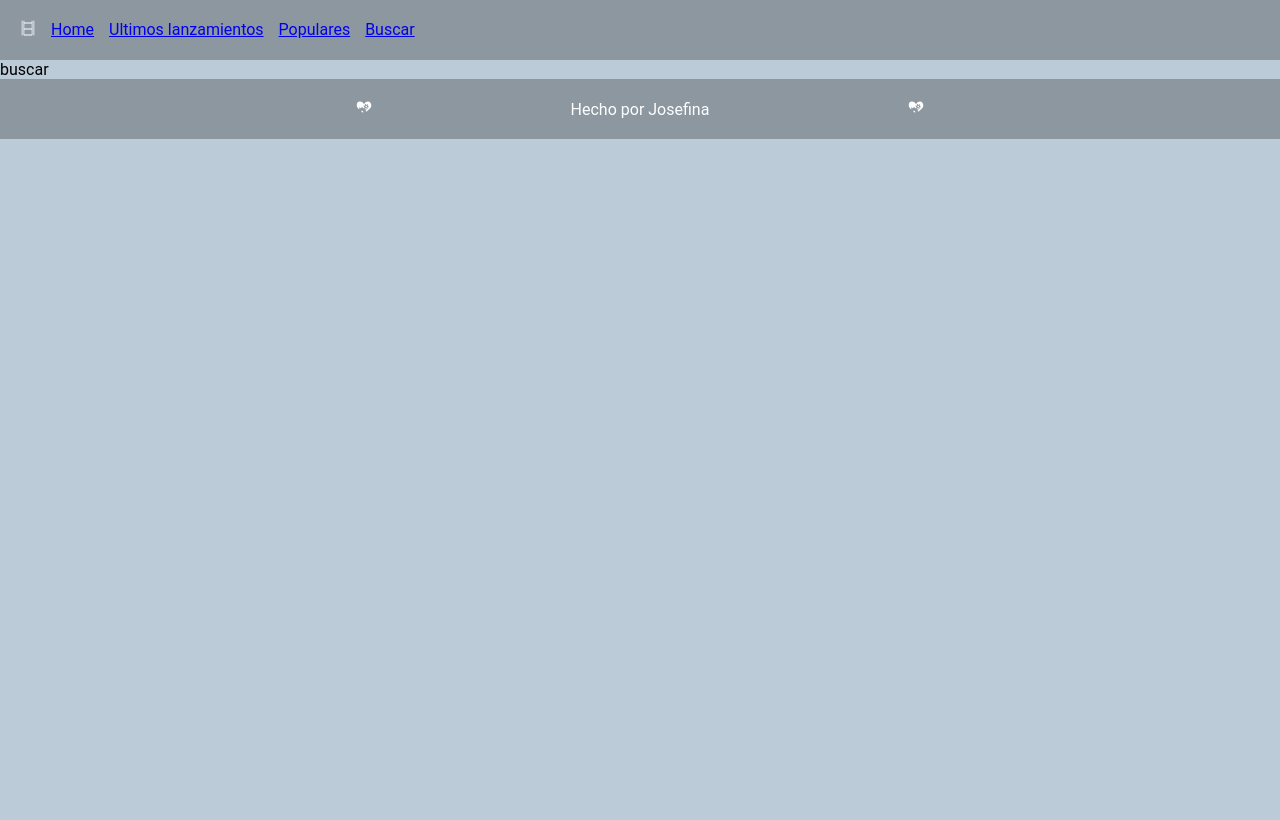
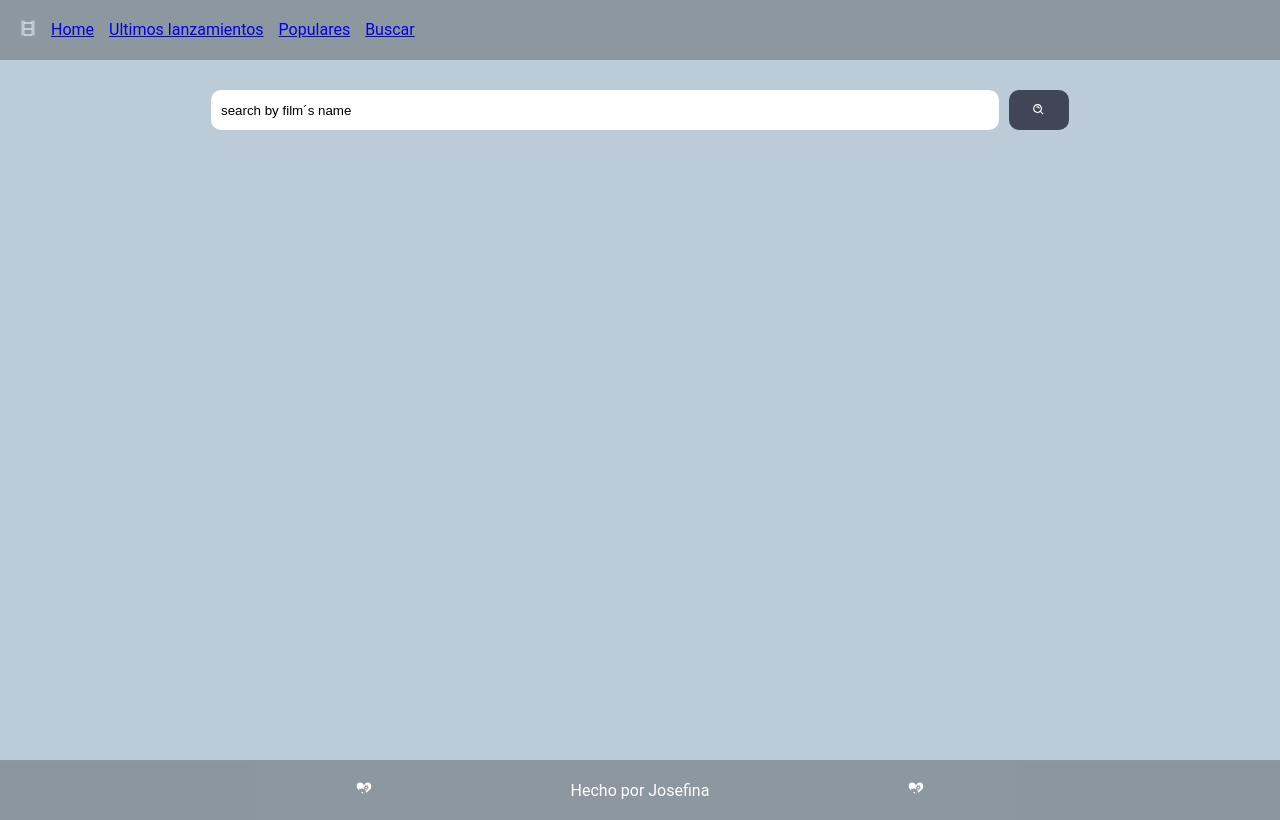
Before and after one commit to JosefinaMor/pelis-buscador, a React (Create React App) app: page /Buscar in a window 1280 px wide. Built offline with nearby package versions, Linux system fonts and the light colour scheme.

Commit message:
comence con estilos de parte del buscador

```diff
--- a/src/App.css
+++ b/src/App.css
@@ -104,6 +104,44 @@ body {
   border: none;
 }
 
+.search-section {
+  height: 80vh;
+  margin: 30px 0;
+  padding: 0;
+  width: 100%;
+  display: flex;
+  flex-direction: row;
+  justify-content: center;
+  align-items: start;
+}
+.search-section input {
+  margin-right: 10px;
+  padding: 0 10px;
+  height: 40px;
+  width: 60%;
+  border-radius: 10px;
+  background-color: #ffffff;
+  border: none;
+}
+.search-section button {
+  height: 40px;
+  width: 60px;
+  display: flex;
+  flex-direction: row;
+  justify-content: center;
+  align-items: center;
+  border-radius: 10px;
+  background-color: #3E4658;
+  color: #FFFFFF;
+  border: none;
+}
+.search-section button i {
+  font-size: 15px;
+}
+.search-section button:hover {
+  background-color: #8c9caf;
+}
+
 footer {
   height: 60px;
   background-color: #00000042;
--- a/src/App.scss
+++ b/src/App.scss
@@ -3,4 +3,5 @@
 @import "./styles/mixins";
 @import "./styles/style_componentes/nav_bar";
 @import "./styles/style_componentes/main_style_componentes/populares_y_ultimos_lanzamientos";
+@import "./styles/style_componentes/main_style_componentes/buscar";
 @import "./styles/style_componentes/footer";
--- a/src/componentes/main_componentes/Buscar.js
+++ b/src/componentes/main_componentes/Buscar.js
@@ -1,9 +1,12 @@
-
+import { BiSearchAlt } from "react-icons/bi";
 
 const Buscar = () => {
 
     return (
-      <div>buscar</div>
+        <div class="search-section">
+          <input type="text" value="search by film´s name" id="search-input" />
+          <button id="search-button" aria-label="search button"><BiSearchAlt /></button>
+        </div>
     );
   }
 
--- /dev/null
+++ b/src/styles/style_componentes/main_style_componentes/_buscar.scss
@@ -0,0 +1,17 @@
+.search-section{
+    height: 80vh;
+    @include box-parameter($margin: 30px 0);
+    @include display-flex-creator($direction: row, $justify-content: center, $align-items: start);
+    input{
+        @include input();
+    }
+    button{
+        @include button($back-color: $primary-color);
+        i{
+            font-size: 15px;
+        }
+    }
+    button:hover{
+        background-color: $hover-color;
+    }
+}
```
Also changed, not shown: src/componentes/main_componentes/componentes_populares_ultimos_lanzamientos/BotonPrevNextPaginado.js (added, +33 -0 lines), 1 other file (tests, documents, lock files or other folders).
